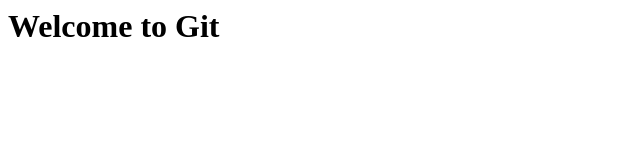
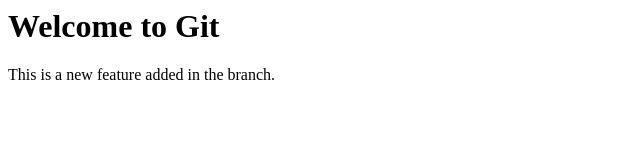
Before and after one commit to SljivaMandarina/my-first-repo, a plain HTML site: page index.html in a window 1280 px wide. Shown: the whole page, without its empty margins (0-640 px from the left). Drawn offline with Linux system fonts and the light colour scheme.

Commit message:
Added new feature to index.html

```diff
--- a/index.html
+++ b/index.html
@@ -1 +1,2 @@
 <html><body><h1>Welcome to Git</h1></body></html>
+<p> This is a new feature added in the branch. </p>
```
